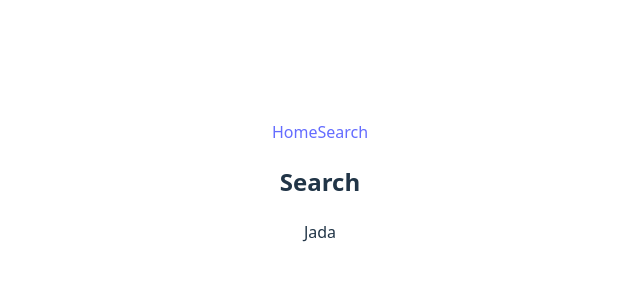
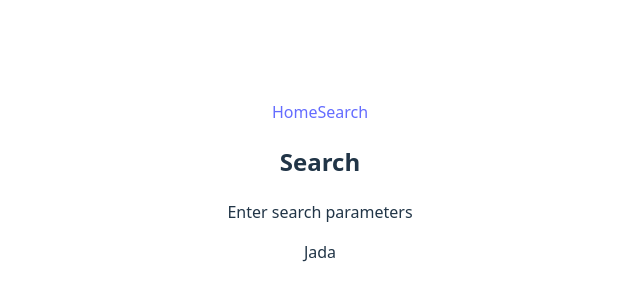
Before and after one commit to joerundh/book-keeper, a React (Vite) app: page /search in a window 1280 px wide. Shown: the part 210-510 px from the top of the page, without its empty margins (320-960 px from the left). Built offline with nearby package versions, Linux system fonts and the light colour scheme.

Commit message:
fixed search parameters runthrough

```diff
--- a/src/pages/SearchPage.jsx
+++ b/src/pages/SearchPage.jsx
@@ -5,16 +5,23 @@ export default function SearchPage() {
     return (
         <main>
             <h2>Search</h2>
-            { searchParams.toString() ? (
+            { searchParams.size ? (
                 <div>
-                    <p>
-                        Title: {searchParams.get("title")}
-                    </p>
-                    <p>
-                        Author: {searchParams.get("author")}
-                    </p>
+                    {
+                        Array.from(searchParams.entries()).map(([ key, value ], index) => {
+                            return (
+                                <p key={index}>
+                                    {key}: {value}
+                                </p>
+                            )
+                        })
+                    }
                 </div>
-            ) : (<></>) }
+            ) : (
+                <p>
+                    Enter search parameters
+                </p>
+            ) }
         </main>
     )
 }
```
